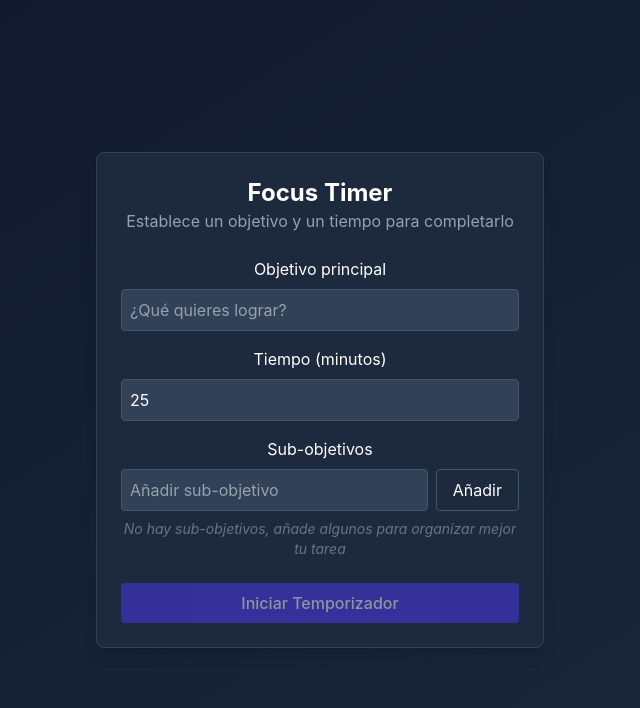
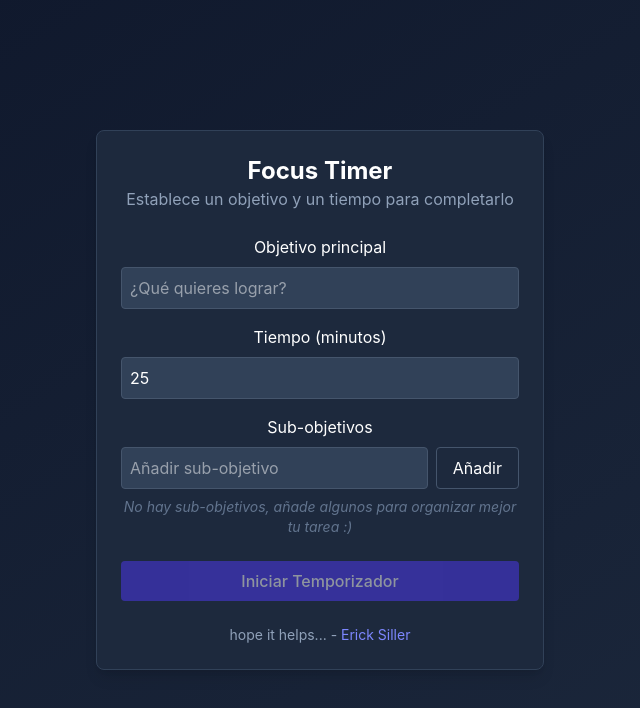
Before and after one commit to Erick2929/focus-mode-target, a React (Vite) app: page / in a window 1280 px wide. Shown: the top 708 px of the page, without its empty margins (320-960 px from the left). Built offline with nearby package versions, Linux system fonts and the light colour scheme.

Commit message:
chore: firma

```diff
--- a/src/App.tsx
+++ b/src/App.tsx
@@ -335,8 +335,8 @@ function App() {
                 ))}
                 {task.subObjectives.length === 0 && (
                   <p className="text-sm text-slate-500 italic">
-                    No hay sub-objetivos, añade algunos para organizar mejor tu
-                    tarea
+                    {`No hay sub-objetivos, añade algunos para organizar mejor tu
+                    tarea :)`}
                   </p>
                 )}
               </div>
@@ -350,6 +350,20 @@ function App() {
           >
             Iniciar Temporizador
           </button>
+
+          <div className="mt-6 text-center text-sm text-slate-400">
+            <p>
+              hope it helps... -{" "}
+              <a
+                href="https://www.linkedin.com/in/ericksiller"
+                target="_blank"
+                rel="noopener noreferrer"
+                className="text-indigo-400 hover:underline"
+              >
+                Erick Siller
+              </a>
+            </p>
+          </div>
         </div>
       ) : (
         <div className="flex flex-col items-center justify-center w-full max-w-4xl">
```
